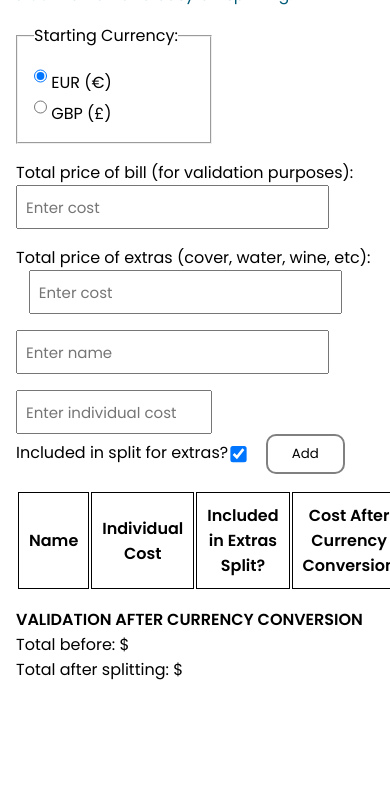
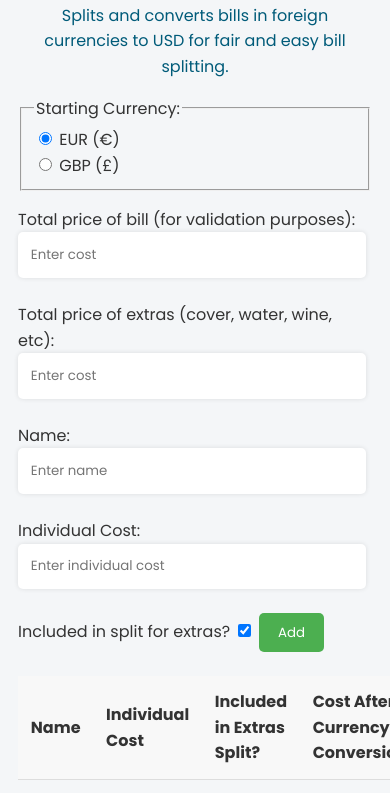
Before and after one commit to zacharyartman/fair-share-dining, a plain HTML site: page index.html in a window 390 px wide. Shown: the part 155-948 px from the top of the page. Before the commit the page ends 853 px from the top, so only its background shows below. Drawn offline with Linux system fonts and the light colour scheme.

Commit message:
adjusted some styling, set fields to reset after adding an item, revised media queries for mobile

```diff
--- a/index.html
+++ b/index.html
@@ -26,14 +26,14 @@
         </div>
     </fieldset>
     <div class="total-bill">
-        <p>Total price of bill (for validation purposes): &#160;<span name="currency-symbol"></span> &#160;<input type="number" id="total-before" placeholder="Enter cost"></p>
+        <p>Total price of bill (for validation purposes): <span class="currency-symbol" name="currency-symbol"></span> <input type="number" id="total-before" placeholder="Enter cost"></p>
     </div>
     <section id="total-to-split-section">
-        <p>Total price of extras (cover, water, wine, etc): &#160;<span name="currency-symbol"></span> &#160;<input type="number" id="extras" placeholder="Enter cost"> </p>
+        <p>Total price of extras (cover, water, wine, etc): <span class="currency-symbol" name="currency-symbol"></span> <input type="number" id="extras" placeholder="Enter cost"> </p>
     </section>
-    <div id="data">
-        <input type="text" id="name" placeholder="Enter name">
-        &#160;<span name="currency-symbol"></span> &#160;<input type="number" id="individual-cost" placeholder="Enter individual cost">
+        <div id="data">
+        <p>Name: <input type="text" id="name" placeholder="Enter name"> </p>
+        <p>Individual Cost: <span name="currency-symbol"></span> <input type="number" id="individual-cost" placeholder="Enter individual cost"></p>
         <label for="included-in-extras" class="included-in-extras">Included in split for extras?</label>
         <input type="checkbox" id="included-in-extras" checked>
         <button id="addPerson">Add</button>
--- a/mediaqueries.css
+++ b/mediaqueries.css
@@ -1,13 +1,9 @@
-@media screen and (max-width: 1200px) {
-    #individual-cost {
-        margin-left: 1rem;
-        margin-right: 10rem;
-    }
-    #name {
-        margin-bottom: 1rem;
+@media screen and (max-width: 768px) {
+    body {
+      padding: 0.5rem;
     }
 
-    .included-in-extras {
-        margin-left: 1rem;
+    input[type="text"], input[type="number"], select, textarea {
+      width: calc(100% - 2rem); /* Adjust for smaller screens */
     }
-}
+  }
--- a/script.js
+++ b/script.js
@@ -60,6 +60,7 @@ document.getElementById('addPerson').onclick = function() {
 
     updateSplitCosts(extrasPerPerson);
     makeFieldsUneditable();
+    resetInputFields();
 }
 
 function getCurrency() {
@@ -149,3 +150,10 @@ function makeFieldsUneditable() {
     document.getElementById('total-before').disabled = true;
     document.getElementById('extras').disabled = true;
 }
+
+function resetInputFields() {
+    document.getElementById('name').value = "";
+    document.getElementById('name').placeholder = "Enter name";
+    document.getElementById('individual-cost').value = "";
+    document.getElementById('individual-cost').placeholder = "Enter individual cost";
+}
--- a/style.css
+++ b/style.css
@@ -1,88 +1,80 @@
-@import url('https://fonts.googleapis.com/css2?family=Montserrat:wght@300;400;500;600&family=Poppins:wght@200;300;400;500;600&display=swap');
+@import url('https://fonts.googleapis.com/css2?family=Poppins:wght@400;700&display=swap');
 
-* {
+body {
   font-family: 'Poppins', sans-serif;
-  margin: 0;
-  padding: 0;
+  background-color: #f4f6f8;
+  color: #333;
+  line-height: 1.6;
+  margin: 10px;
 }
 
-input {
-  height: 1.5rem;
+input, button, select, textarea {
+  font-family: 'Poppins', sans-serif;
+  margin-bottom: 0.5rem;
 }
 
-.title, .subtitle {
-  display: flex;
-  margin: 0.5rem;
-  justify-content: center;
+.title h1, .subtitle p {
+  color: #005b79;
+  text-align: center;
+  margin-bottom: 1rem;
 }
 
-.subtitle {
-  color: rgb(0, 91, 121);
+.currency-symbol, input[type="text"], input[type="number"], select, textarea {
+  display: inline-block;
+  vertical-align: middle;
 }
 
-
-#total-to-split-section,
-#starting-currency-checkboxes,
-.total-bill,
-.validation,
-table {
-  margin: 1rem;
-}
-
-#starting-currency-checkboxes ul{
-  list-style: none;
-}
-
-#starting-currency-checkboxes {
-  padding: 1rem;
-  width: 10rem;
+input[type="text"], input[type="number"], select, textarea {
+  width: calc(100% - 2rem);
+  padding: 0.8rem;
+  margin-right: 1rem;
+  border: none;
+  border-radius: 5px;
+  box-shadow: 0 0 5px rgba(0, 0, 0, 0.1);
+  background-color: white;
 }
 
 button {
-  padding-top: 0.5rem;
-  padding-right: 1.5rem;
-  padding-bottom: 0.5rem;
-  padding-left: 1.5rem;
-  background-color: white;
-  border-radius: 10px;
-  margin-left: 1rem;
-  border-color: grey;
-  border-style: solid;
-  transition: all 0.2s ease-in-out;
+  background-color: #4CAF50;
+  color: white;
+  padding: 0.6rem 1.2rem;
+  border: none;
+  border-radius: 5px;
+  cursor: pointer;
+  transition: background 0.3s, transform 0.3s;
 }
 
 button:hover {
-  cursor: pointer;
-  background-color: rgb(0, 91, 121);
-  color: white;
-  border-color: white;
+  background-color: #45a049;
+  transform: translateY(-2px);
 }
 
-#included-in-extras {
-  vertical-align: middle;
-  transform : scale(1.25);
-}
-
-#name {
-  margin-left: 1rem;
-  margin-right: 1rem;
-}
-
-#name,
-#extras,
-#total-before {
-  font-size: 15px;
-  padding: 0.5rem;
-}
-
-#individual-cost {
-  margin-right: 1rem;
-  width: 11rem;
-  font-size: 15px;
-  padding: 0.5rem;
+table {
+  width: 100%;
+  border-collapse: collapse;
+  margin: 1rem 0;
 }
 
 th, td {
-  border: 1px solid black;
-  padding: 10px;
+  text-align: left;
+  padding: 0.8rem;
+  border-bottom: 1px solid #ddd;
 }
+
+th {
+  background-color: #f8f8f8;
+}
+
+tr:nth-child(even) {
+  background-color: #f9f9f9;
+}
+
+input[type="text"]:disabled, input[type="number"]:disabled {
+  background-color: #e0e0e0;
+}
+
+.currency-symbol {
+  display: inline-block;
+  vertical-align: middle;
+  margin-right: 0.5rem;
+}
```
